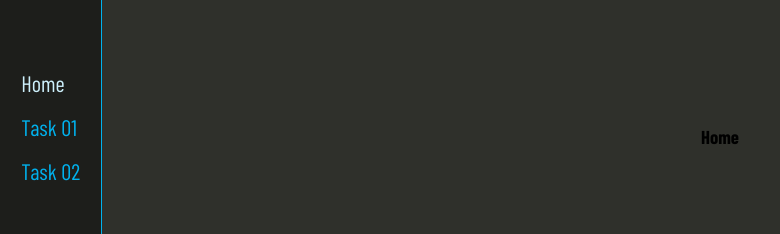
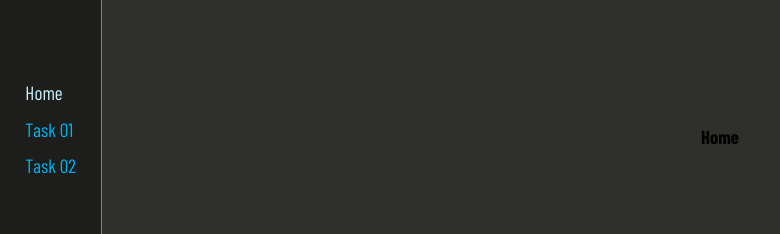
Before and after one commit to Scorpion19702022/01_REACT_VARIOUS_PROJECTS, a React (Create React App) app: page / in a window 1280 px wide. Shown: the part 264-498 px from the top of the page, without its empty margins (0-780 px from the left). Built offline with nearby package versions, Linux system fonts and the light colour scheme; a web font is replaced by a local one.

Commit message:
test hoover for navlist

```diff
--- a/src/Components/NavBar/NavBar.module.css
+++ b/src/Components/NavBar/NavBar.module.css
@@ -104,18 +104,25 @@
 }
 
 .list_links {
-	text-decoration: none;
+	/* text-decoration: none; */
 	list-style-type: none;
 }
 
 .link {
-	margin-bottom: 0.8em;
-	font-size: 1.4em;
+	margin-bottom: 0.6em;
+	padding-bottom: 0.1em;
+	transition: all 2s ease-in-out;
 }
 
 a {
+	font-size: 1.2em;
+	margin-bottom: 4em;
 	color: var(--color-blue04);
 	text-decoration: none;
+}
+.link:hover {
+	color: var(--color-blue02);
+	border-bottom: 0.04em solid var(--color-blue02);
 }
 
 @media (min-width: 767.98px) {
```
